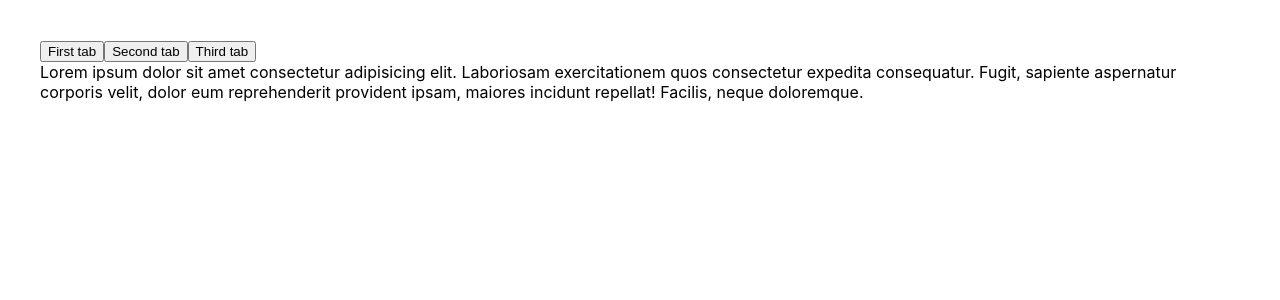
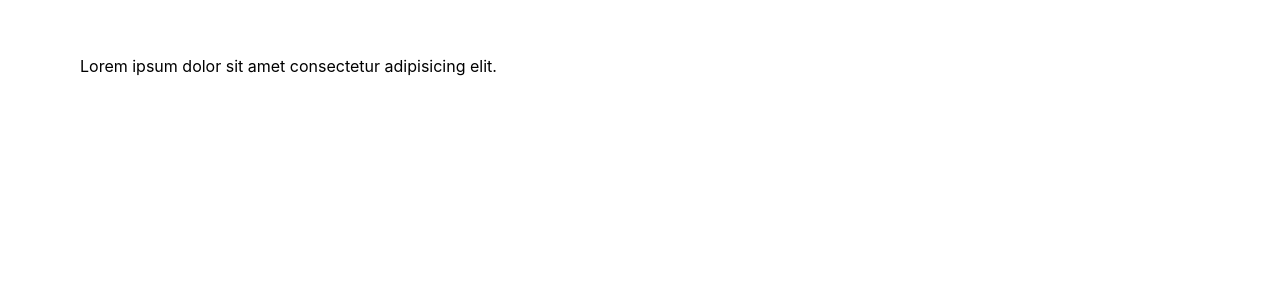
Before and after one commit to Jurkel/Sally-Resume, a React (Create React App) app in the folder react-playground/: page / in a window 1280 px wide. Shown: the top 300 px of the page. Built offline with nearby package versions, Linux system fonts and the light colour scheme.

Commit message:
Accordion finished

```diff
--- a/react-playground/src/App.js
+++ b/react-playground/src/App.js
@@ -1,22 +1,27 @@
 import React from 'react';
 import './App.css';
-import Tabs from './state-drills/Tabs'
+import Accordion from './state-drills/Accordion'
 
-// array of objects each with a name and content
-const tabsProp = [
-  { name: 'First tab',
-    content: 'Lorem ipsum dolor sit amet consectetur adipisicing elit. Laboriosam exercitationem quos consectetur expedita consequatur. Fugit, sapiente aspernatur corporis velit, dolor eum reprehenderit provident ipsam, maiores incidunt repellat! Facilis, neque doloremque.'},
-  { name: 'Second tab',
-    content: 'Laboriosam exercitationem quos consectetur expedita consequatur. Fugit, sapiente aspernatur corporis velit, dolor eum reprehenderit provident ipsam, maiores incidunt repellat! Facilis, neque doloremque. Lorem ipsum dolor sit amet consectetur adipisicing elit.'},
-  { name: 'Third tab',
-    content: 'Fugit, sapiente aspernatur corporis velit, dolor eum reprehenderit provident ipsam, maiores incidunt repellat! Facilis, neque doloremque. Lorem ipsum dolor sit amet consectetur adipisicing elit. Laboriosam exercitationem quos consectetur expedita consequatur.'},
-];
+const sections = [
+  {
+    title: 'Section 1',
+    content: 'Lorem ipsum dolor sit amet consectetur adipisicing elit.',
+  },
+  {
+    title: 'Section 2',
+    content: 'Cupiditate tenetur aliquam necessitatibus id distinctio quas nihil ipsam nisi modi!',
+  },
+  {
+    title: 'Section 3',
+    content: 'Animi amet cumque sint cupiditate officia ab voluptatibus libero optio et?',
+  },
+]
 
 class App extends React.Component {
   render() {
     return (
       <div className='App'>
-        <Tabs tabs={tabsProp} />
+        <Accordion tab={sections} />
       </div>
     );
   }
--- a/react-playground/src/state-drills/Accordion.js
+++ b/react-playground/src/state-drills/Accordion.js
@@ -0,0 +1,42 @@
+import React from 'react';
+
+class Accordion extends React.Component {
+  static defaultProps = {
+    tab: []
+  }
+  state = {
+    currentAccordionTab: 0
+  }
+  handleButtonClick() {
+    console.log('button clicked')
+  }
+  renderButtons() {
+    return this.props.tab.forEach((tab, index) => (
+      <li>
+        <button key={index} onClick={this.handleButtonClick}>
+          {tab.title}
+        </button>
+      </li>
+    ))
+  }
+  renderContent() {
+    const currentTab = this.props.tab[0]
+    return (
+      <div className='content'>
+        {currentTab.content}
+      </div>
+    )
+  }
+  render() {
+    return (
+      <div>
+        <ul>
+          {this.renderButtons}
+          {this.props.tab.length && this.renderContent()}
+        </ul>
+      </div>
+    )
+  }
+}
+
+export default Accordion;
```
